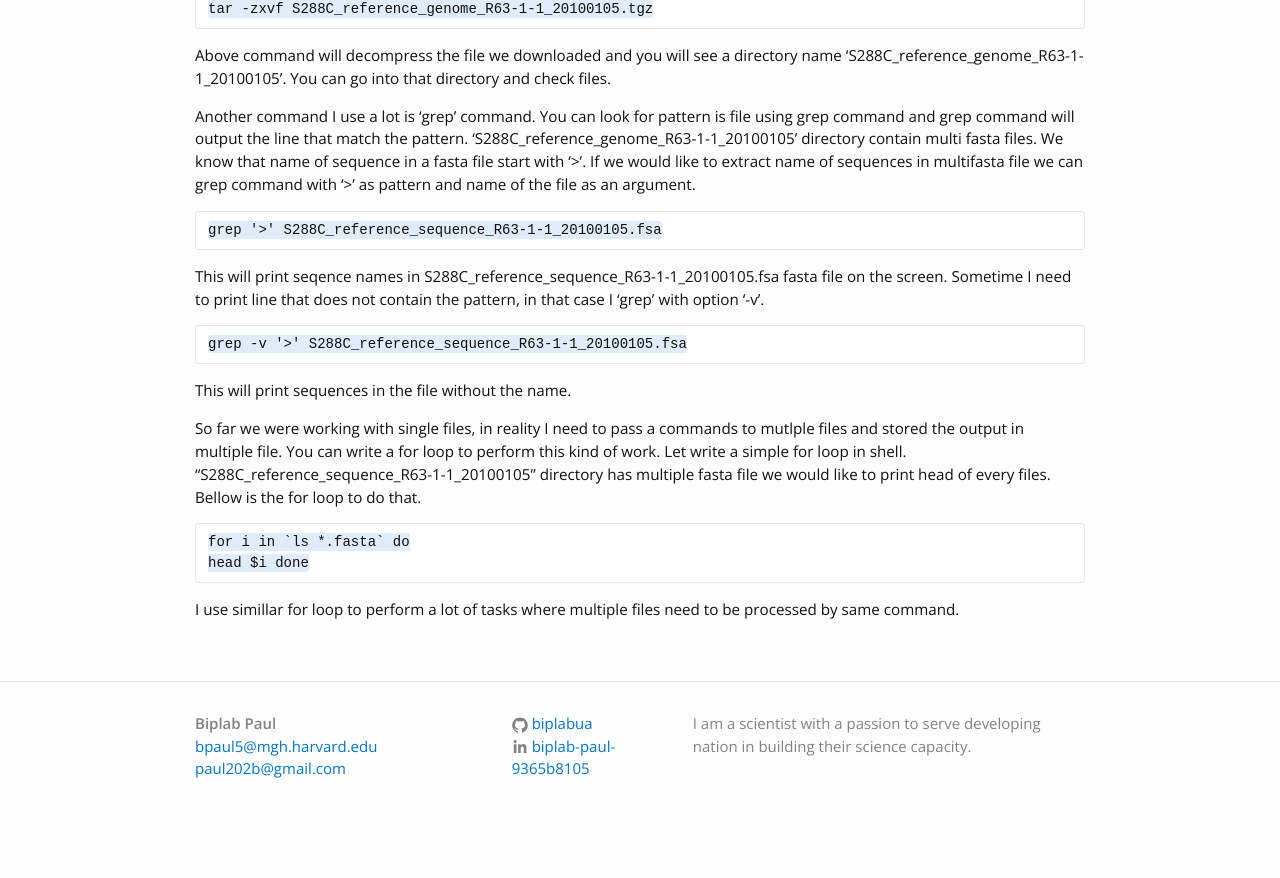
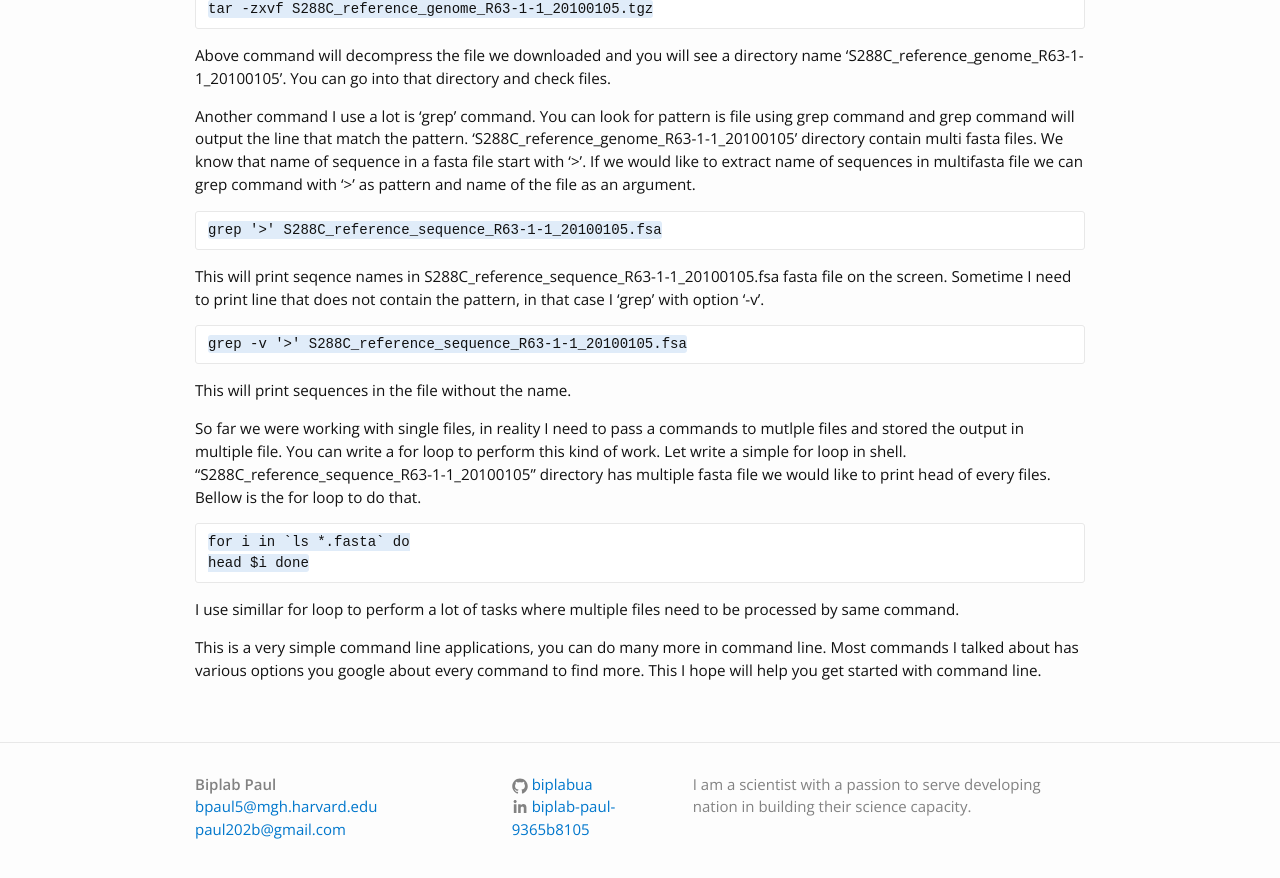
Before and after one commit to biplabua/biplabua.github.io, a Jekyll site: the page built from _posts/2020-03-10-post-2.markdown, in a window 1280 px wide and 900 px high, scrolled down 5013 px. Shown: the top 878 px of the window. Built offline with Jekyll 4.4.1, drawn with Linux system fonts in a browser that asks for light colours; our own code applies the rules of GitHub Pages for plain Markdown files; before the commit the page ends 5853 px from its top, so only the background shows below that.

Commit message:
end of post2

````diff
--- a/_posts/2020-03-10-post-2.markdown
+++ b/_posts/2020-03-10-post-2.markdown
@@ -223,3 +223,5 @@ for i in `ls *.fasta` do
 head $i done
 ```
 I use simillar for loop to perform a lot of tasks where multiple files need to be processed by same command.
+
+This is a very simple command line applications, you can do many more in command line. Most commands I talked about has various options you google about every command to find more. This I hope will help you get started with command line.
````
